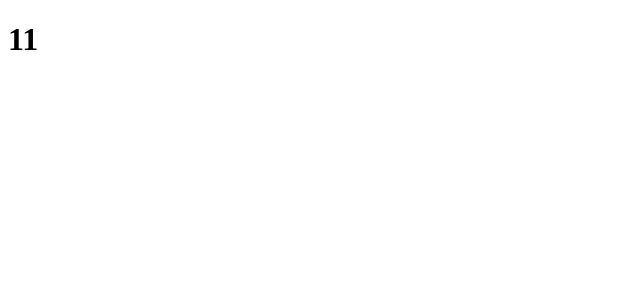
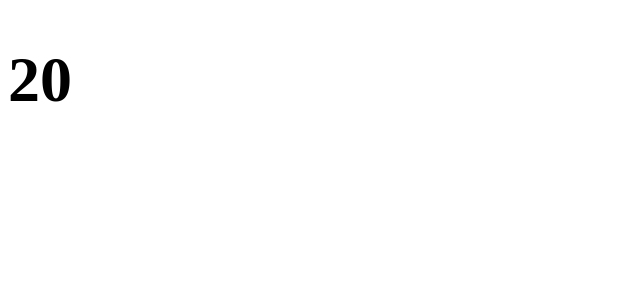
Before and after one commit to alessiobo/React-Exercices, a React (Create React App) app in the folder esercizi/: page / in a window 1280 px wide. Shown: the top 300 px of the page, without its empty margins (0-640 px from the left). Built offline with nearby package versions, Linux system fonts and the light colour scheme.

Commit message:
add state3

```diff
--- a/esercizi/src/App.js
+++ b/esercizi/src/App.js
@@ -3,7 +3,7 @@ import { Counter } from "./Counter";
 export function App() {
   return (
     <div>
-      <Counter value={2} interval={2000} amount={3} />
+      <Counter value={5} interval={2000} amount={5} />
     </div>
   );
 }
--- a/esercizi/src/Counter.js
+++ b/esercizi/src/Counter.js
@@ -1,21 +1,20 @@
-// Modify the Counter component so that the initial value of the counter, the increment interval
-// and the increment amount are passed as props to the component.
-
 import React from "react";
+import { CounterDisplay } from "./CounterDisplay";
 
 export class Counter extends React.Component {
+  state = { count: this.props.value };
+
   constructor(props) {
     super(props);
-    this.state = { count: this.props.value };
-
     setInterval(() => {
       this.setState({ count: this.state.count + this.props.amount });
     }, this.props.interval);
   }
-
   render() {
-    return <h1>{this.state.count}</h1>;
+    return (
+      <h1>
+        <CounterDisplay count={this.state.count} />
+      </h1>
+    );
   }
 }
-
-export default Counter;
--- /dev/null
+++ b/esercizi/src/CounterDisplay.js
@@ -0,0 +1,10 @@
+// Extract the h1 tag showing the count state variable into a new component called CounterDisplay and
+// render it within the Counter component, passing it the count state variable as a prop.
+
+import React from "react";
+
+export class CounterDisplay extends React.Component {
+  render() {
+    return <h1>{this.props.count}</h1>;
+  }
+}
```
